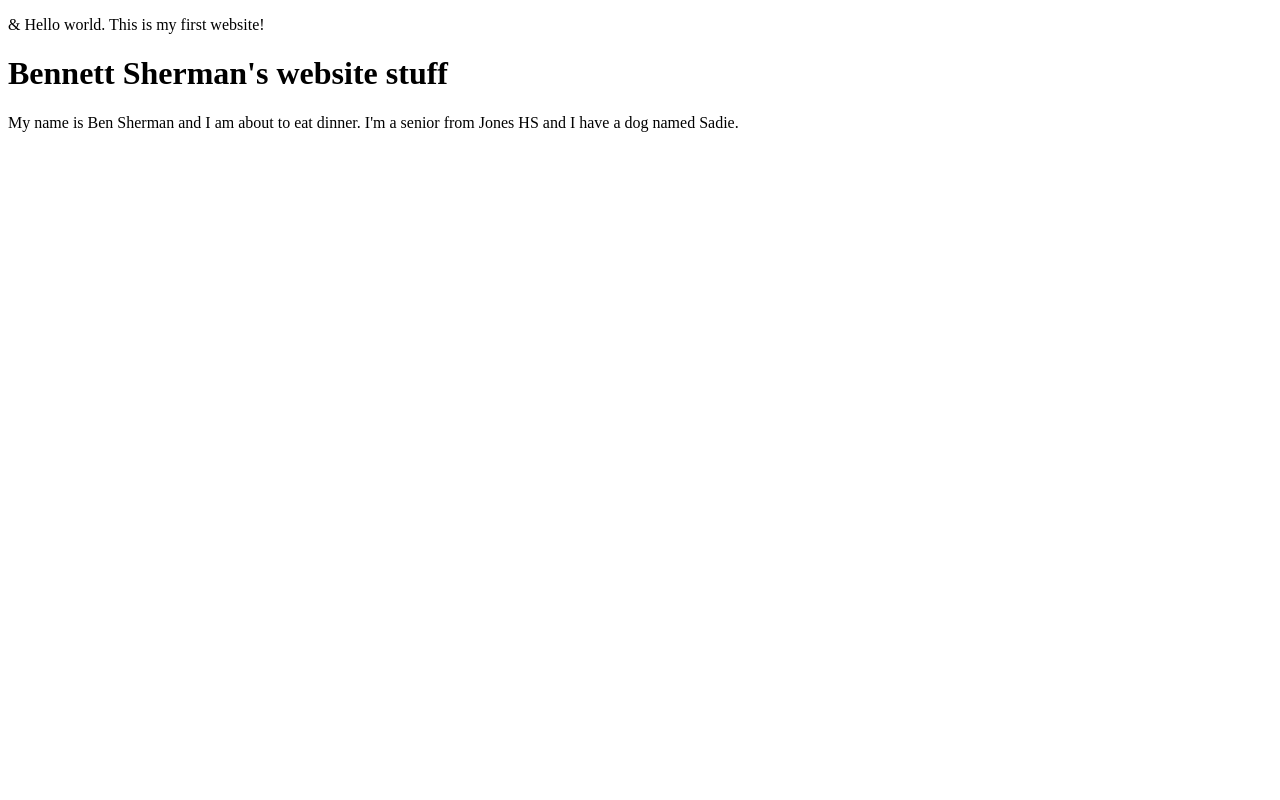
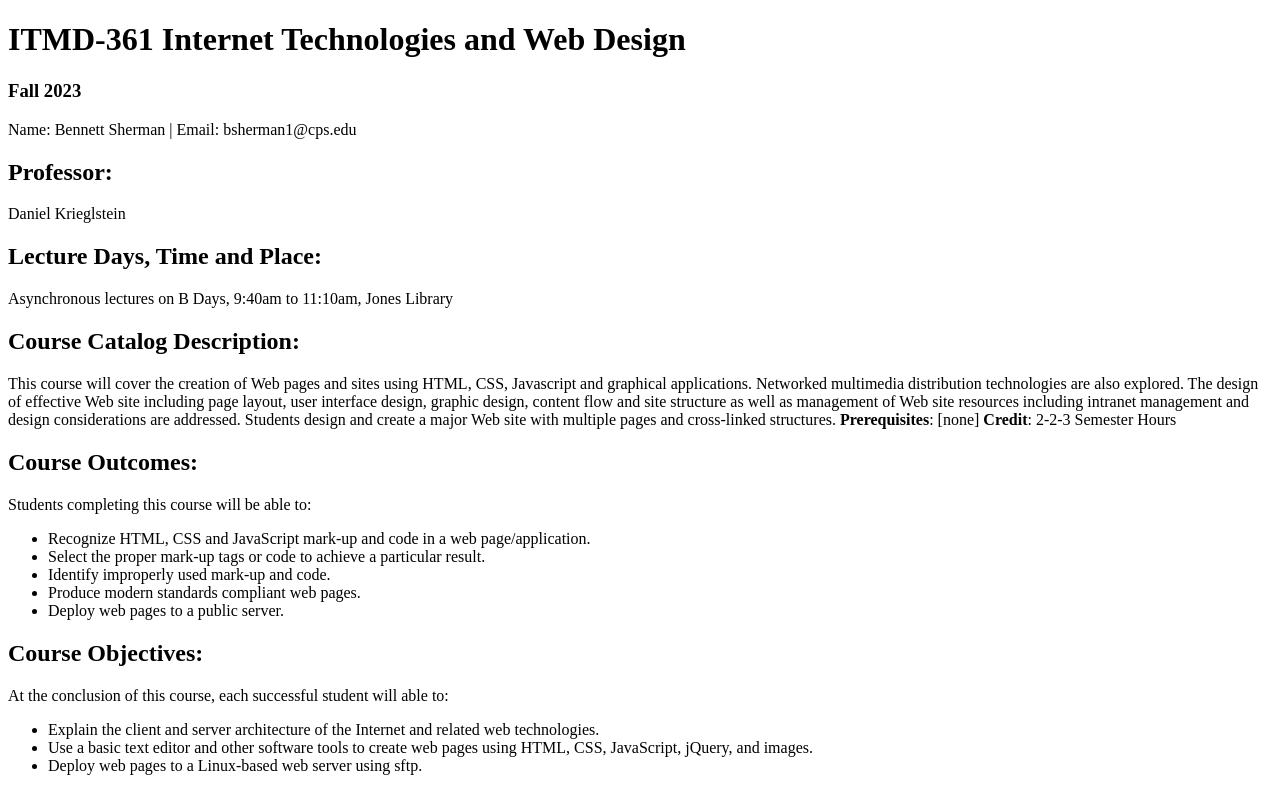
Before and after one commit to BennettSherman/Lab1, a plain HTML site: page index.html in a window 1280 px wide. Drawn offline with Linux system fonts and the light colour scheme.

Commit message:
Update index.html

```diff
--- a/index.html
+++ b/index.html
@@ -1,12 +1,34 @@
 <!DOCTYPE html>
 <html lang="en">
 <head>
-  <meta charset="UTF-8">
-  <title>ITMD-361 Internet Technologies and Web Design</title>
+	<meta charset="UTF-8">
+	<title>ITMD-361 Internet Technologies and Web Design</title>
 </head>
 <body>
-  <p>&amp; Hello world. This is my first website!</p>
-  <h1>Bennett Sherman's website stuff</h1>
-  <p>My name is Ben Sherman and I am about to eat dinner. I'm a senior from Jones HS and I have a dog named Sadie.</p>
+	<h1>ITMD-361 Internet Technologies and Web Design</h1>
+	<h3>Fall 2023</h3>
+	<p>Name: Bennett Sherman | Email: bsherman1@cps.edu</p>
+	<h2>Professor:</h2>
+	<p>Daniel Krieglstein</p>
+	<h2>Lecture Days, Time and Place:</h2>
+	<p>Asynchronous lectures on B Days, 9:40am to 11:10am, Jones Library</p>
+	<h2>Course Catalog Description:</h2>
+	<p>This course will cover the creation of Web pages and sites using HTML, CSS, Javascript and graphical applications. Networked multimedia distribution technologies are also explored. The design of effective Web site including page layout, user interface design, graphic design, content flow and site structure as well as management of Web site resources including intranet management and design considerations are addressed. Students design and create a major Web site with multiple pages and cross-linked structures. <strong>Prerequisites</strong>: [none] <strong>Credit</strong>: 2-2-3 Semester Hours</p>
+	<h2>Course Outcomes:</h2>
+	<p>Students completing this course will be able to:</p>
+	<ul>
+		<li>Recognize HTML, CSS and JavaScript mark-up and code in a web page/application.</li>
+		<li>Select the proper mark-up tags or code to achieve a particular result.</li>
+		<li>Identify improperly used mark-up and code.</li>
+		<li>Produce modern standards compliant web pages.</li>
+		<li>Deploy web pages to a public server.</li>
+	</ul>
+	<h2>Course Objectives:</h2>
+	<p>At the conclusion of this course, each successful student will able to:</p>
+	<ul>
+		<li>Explain the client and server architecture of the Internet and related web technologies.</li>
+		<li>Use a basic text editor and other software tools to create web pages using HTML, CSS, JavaScript, jQuery, and images.</li>
+		<li>Deploy web pages to a Linux-based web server using sftp.</li>
+	</ul>
 </body>
 </html>
```
